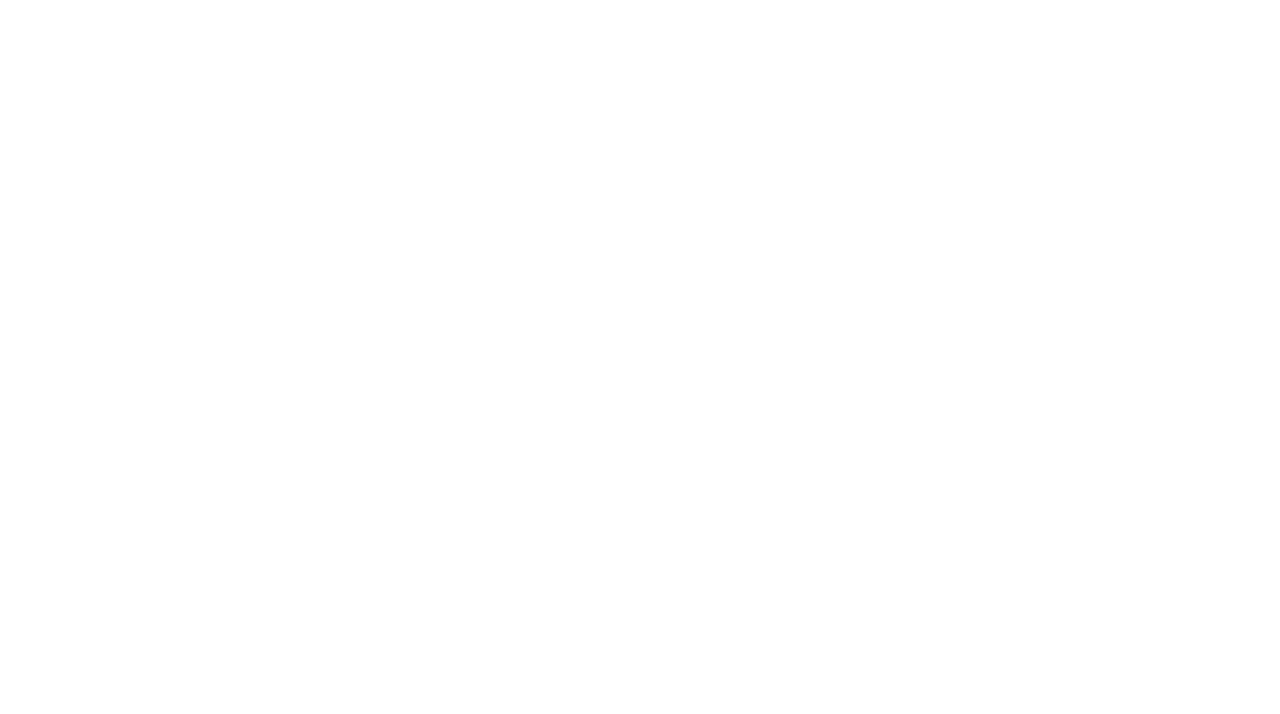
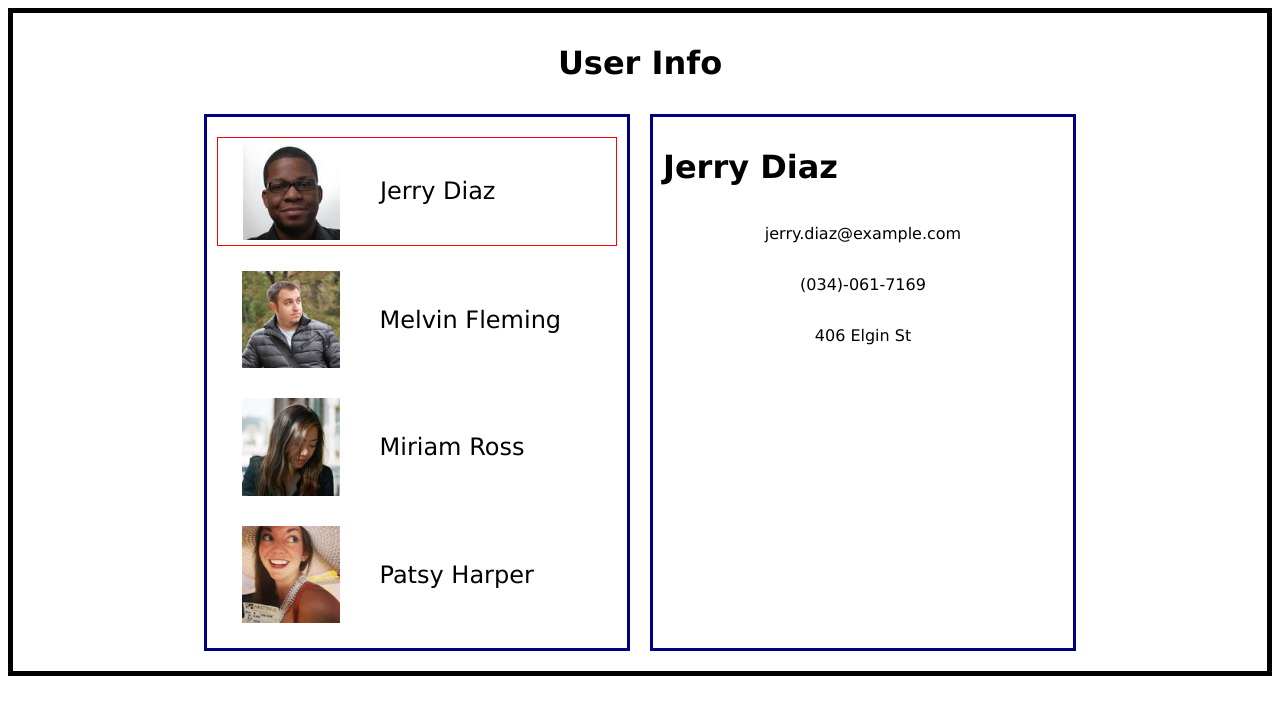
Before and after one commit to SEI-ATL-3-8/user-info, a plain HTML site: page index.html in a window 1280 px wide. Drawn offline with Linux system fonts and the light colour scheme.

Commit message:
user info page

```diff
--- a/index.html
+++ b/index.html
@@ -5,8 +5,44 @@
   <meta http-equiv="X-UA-Compatible" content="IE=edge">
   <meta name="viewport" content="width=device-width, initial-scale=1.0">
   <title>User Info</title>
+  <link rel="stylesheet" href='./style.css'>
+  <script src='./script.js' async defer></script>
 </head>
 <body>
-
+  <div class='page'>
+    <h1>User Info</h1>
+    <div class='mainContainer'>
+      <div class='container userContainer'>
+        <div class='user' id='user1'>
+          <img src='assets/jerry_diaz.jpg' class='img'>
+          <p class='name'>Jerry Diaz</p>
+        </div>
+        <div class='user' id='user2'>
+          <img src='assets/melvin_fleming.jpg' class='img'>
+          <p class='name'>Melvin Fleming</p>
+        </div>
+        <div class='user' id='user3'>
+          <img src='assets/miriam_ross.jpg' class='img'>
+          <p class='name'>Miriam Ross</p>
+          </div>
+        <div class='user' id='user4'>
+          <img src='assets/patsy_harper.jpg' class='img'>
+          <p class='name'>Patsy Harper</p>
+          </div>
+      </div>
+      <div class='container infoContainer'>
+        <h1 id='userName'>User Name</h1>
+        <div class='userInfo'>
+          <p class='info' id='email'>email</p>
+        </div>
+        <div class='userInfo'>
+          <p class='info' id='phone'>phone</p>
+        </div>
+        <div class='userInfo'>
+          <p class='info' id='address'>address</p>
+        </div>
+      </div>
+    </div>
+  </div>
 </body>
 </html>
--- a/script.js
+++ b/script.js
@@ -0,0 +1,50 @@
+//user constructor
+function User(name, email, phone, address) {
+    this.name = name;
+    this.email = email;
+    this.phone = phone;
+    this.address = address;
+}
+
+//User 1 - Jerry Diaz
+const user1 = new User('Jerry Diaz', 'jerry.diaz@example.com', '(034)-061-7169', '406 Elgin St');
+//User 2 - Melvin Fleming
+const user2 = new User('Melvin Fleming', 'melvin.fleming@example.com', '(628)-834-3511', '4904 Rolling Green Rd');
+//User 3 - Miriam Ross
+const user3 = new User('Miriam Ross', 'miriam.ross@example.com', '(350)-551-0412', '4154 Forest Ln');
+//User 4 - Patsy Harper
+const user4 = new User('Patsy Harper', 'patsy.harper@example.com', '(500)-207-0486', '8281 Pecan Acres Ln');
+
+//grab reference to user blocks
+const users = document.querySelectorAll('.user');
+
+//initialize home page
+users[0].classList.add('selected');
+document.querySelector('#userName').textContent = user1.name;
+document.querySelector('#email').textContent = user1.email;
+document.querySelector('#phone').textContent = user1.phone;
+document.querySelector('#address').textContent = user1.address;
+
+//give each user block an event listener
+for (let user of users)
+{
+    //click event
+    user.addEventListener('click', () =>
+    {
+        //deselect all users
+        for (let user of users)
+        {
+            user.classList.remove('selected');
+        }
+        //select clicked user
+        user.classList.add('selected');
+
+        //grab ref to user (defined above) using html id
+        let currentUser = eval(user.id);
+        //display current users info
+        document.querySelector('#userName').textContent = currentUser.name;
+        document.querySelector('#email').textContent = currentUser.email;
+        document.querySelector('#phone').textContent = currentUser.phone;
+        document.querySelector('#address').textContent = currentUser.address;
+    })
+}
--- a/style.css
+++ b/style.css
@@ -0,0 +1,51 @@
+body {
+    font-family: verdana;
+}
+.page {
+    display: flex;
+    flex-direction: column;
+    align-items: center;
+    padding: 10px;
+    border: 5px solid black;
+}
+.mainContainer {
+    display: flex;
+    justify-content: space-around;
+}
+.container {
+    display: flex;
+    flex-direction: column;
+    margin: 10px;
+    padding: 10px;
+}
+.userContainer {
+    width: 400px;
+    border: 3px solid navy;
+}
+.infoContainer {
+    width: 400px;
+    border: 3px solid navy;
+}
+.user {
+    display: flex;
+    align-items: center;
+    margin: 10px 0;
+    padding: 5px;
+}
+.img {
+    width: 25%;
+    margin: 0 20px;
+}
+.name {
+    width: 75%;
+    margin: 0 20px;
+    font-size: 24px;
+}
+.userInfo {
+    display: flex;
+    justify-content: center;
+    align-items: center;
+}
+.selected {
+    border: 1px solid red;
+}
```
